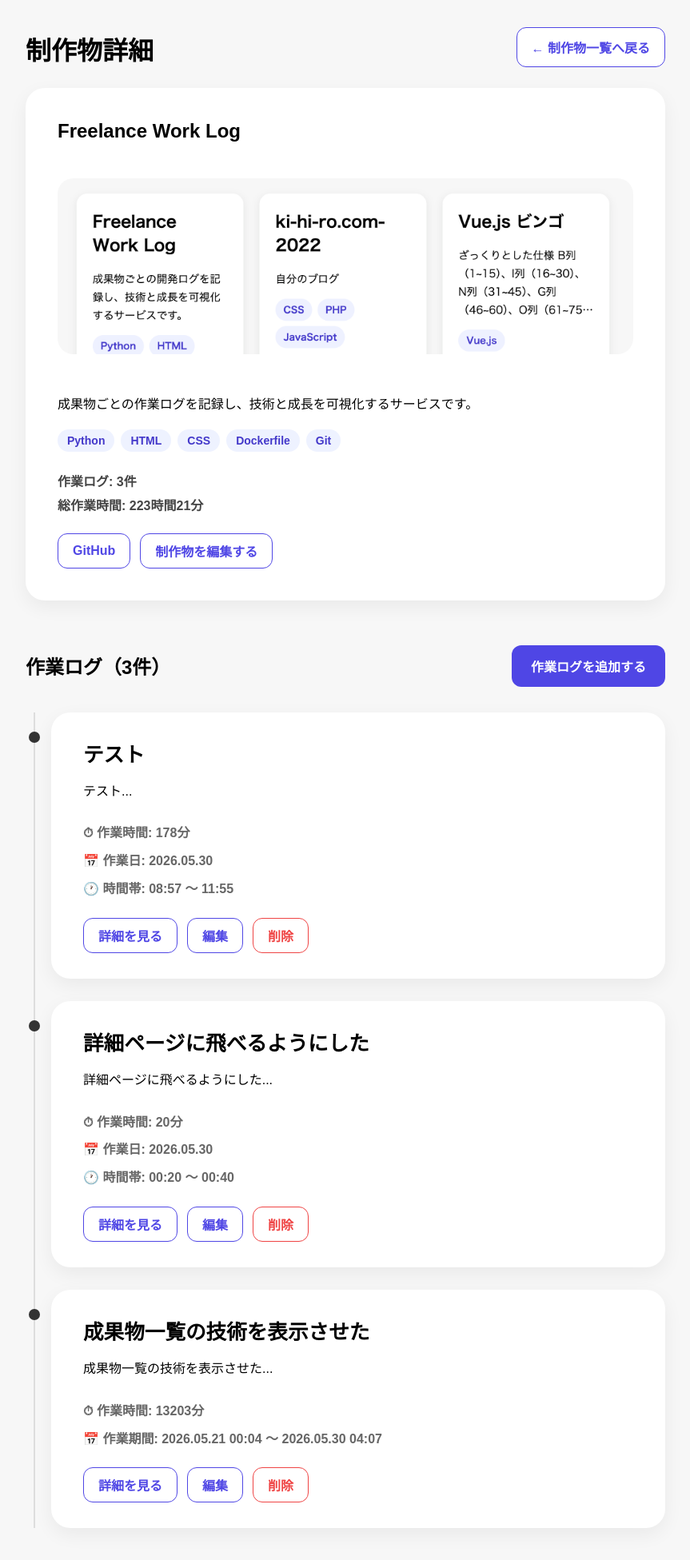
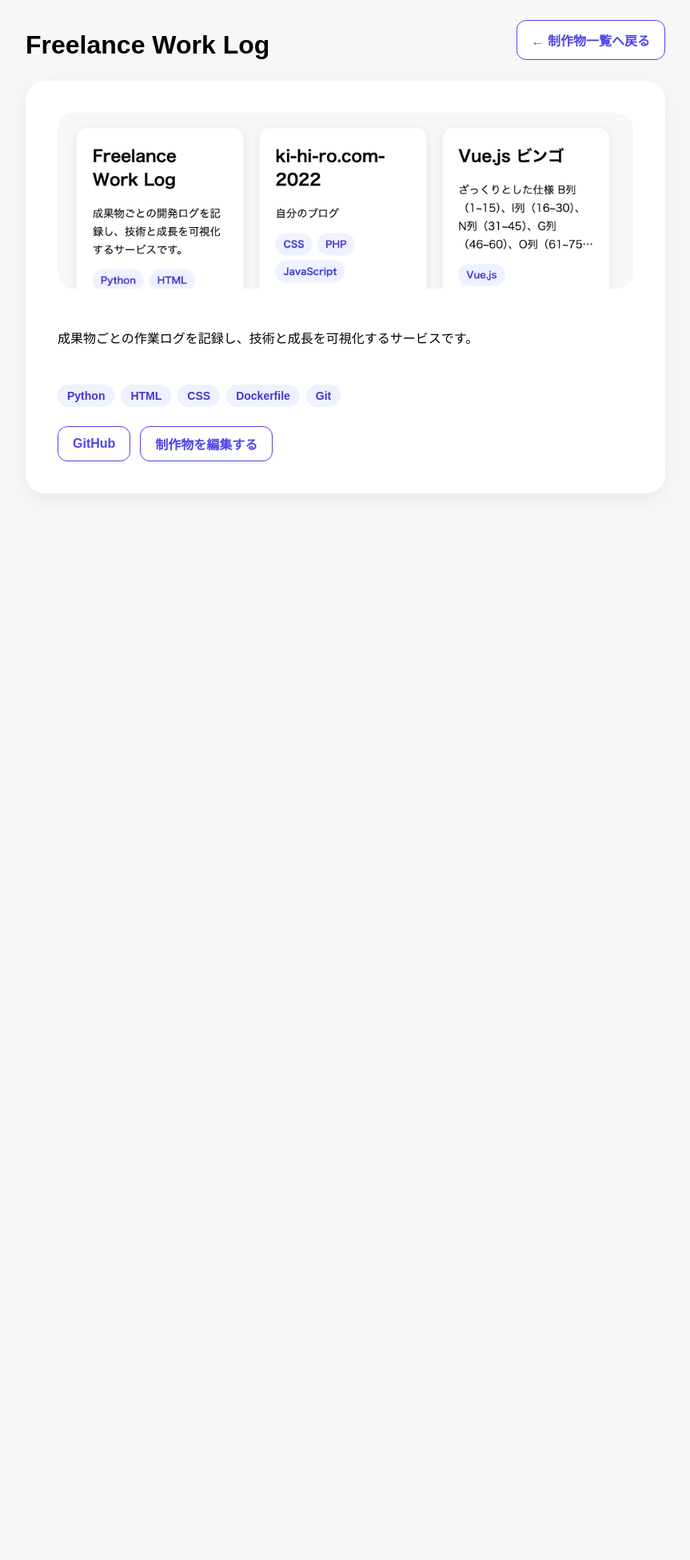
Before and after one commit to ki-hi-ro/freelance-blog, a FastAPI app: page /works-page/1 in a window 1280 px wide. Shown: the part 150-2101 px from the top of the page at 80% size, without its empty margins (208-1071 px from the left). After the commit the page ends 727 px from the top, so only its background shows below. Run offline with FastAPI, Linux system fonts and the light colour scheme.

Commit message:
成果物詳細ページの変更など

```diff
--- a/app/static/style.css
+++ b/app/static/style.css
@@ -104,8 +104,8 @@ button {
     overflow: visible;
     -webkit-line-clamp: unset;
     -webkit-box-orient: unset;
-
     line-height: 1.8;
+    margin-bottom: 42px;
 }
 
 .work-meta {
--- a/app/templates/work_detail.html
+++ b/app/templates/work_detail.html
@@ -5,7 +5,7 @@
 <div class="page-header">
 
     <div>
-        <h2 class="section-title">制作物詳細</h2>
+        <h2 class="section-title">{{ work.title }}</h2>
     </div>
 
     <a href="/" class="btn-back">
@@ -17,7 +17,6 @@
 <section class="work-hero">
 
     <div class="work-hero-content">
-    <h1>{{ work.title }}</h1>
 
     {% if work.image_url %}
         <img src="{{ work.image_url }}" class="work-hero-image">
@@ -31,11 +30,6 @@
       {% for tech in work.tech_stack.split(",") %}
         <span class="tech-tag">{{ tech.strip() }}</span>
       {% endfor %}
-    </div>
-
-    <div class="work-stats">
-      <p><strong>作業ログ:</strong> {{ posts|length }}件</p>
-      <p><strong>総作業時間:</strong> {{ total_hours }}時間{{ remaining_minutes }}分</p>
     </div>
 
     <div class="work-actions">
@@ -54,61 +48,6 @@
   </div>
 </section>
 
-
-<div class="section-header">
-    <h2>作業ログ（{{ posts|length }}件）</h2>
-
-    <a href="/posts-page/new?work_id={{ work.id }}"
-       class="primary-button">
-        作業ログを追加する
-    </a>
-</div>
-
-<div class="timeline">
-  {% for post in posts %}
-    <div class="timeline-item">
-      <div class="timeline-marker"></div>
-
-        <div class="timeline-card clickable-card"
-            onclick="location.href='/posts-page/{{ post.id }}'">
-            <h3>{{ post.title }}</h3>
-
-            <p class="log-excerpt">
-                {{ post.content[:80] }}...
-            </p>
-
-            <div class="timeline-meta">
-            <p>⏱ 作業時間: {{ post.work_time_minutes }}分</p>
-
-            {% if post.start_time.date() == post.end_time.date() %}
-                <p>📅 作業日: {{ post.start_time.strftime('%Y.%m.%d') }}</p>
-                <p>
-                🕐 時間帯:
-                {{ post.start_time.strftime('%H:%M') }}
-                〜
-                {{ post.end_time.strftime('%H:%M') }}
-                </p>
-            {% else %}
-                <p>
-                📅 作業期間:
-                {{ post.start_time.strftime('%Y.%m.%d %H:%M') }}
-                〜
-                {{ post.end_time.strftime('%Y.%m.%d %H:%M') }}
-                </p>
-            {% endif %}
-            </div>
-
-            <div class="post-actions">
-            <a href="/posts-page/{{ post.id }}" class="btn-outline">詳細を見る</a>
-            <a href="/posts-page/{{ post.id }}/edit" class="btn-outline">編集</a>
-
-            <form action="/posts-page/{{ post.id }}/delete" method="post">
-                <button type="submit" class="btn-danger">削除</button>
-            </form>
-            </div>
-        </div>
-    </div>
-  {% endfor %}
 </div>
 
 {% endblock %}
--- a/app/templates/works.html
+++ b/app/templates/works.html
@@ -28,11 +28,6 @@
                 </span>
             {% endfor %}
         </div>
-
-        <div class="work-stats">
-          <p><strong>作業ログ:</strong> {{ work.post_count }}件</p>
-          <p><strong>総作業時間:</strong> {{ work.total_hours }}時間{{ work.remaining_minutes }}分</p>
-        </div>
       </a>
 
     {% endfor %}
```
